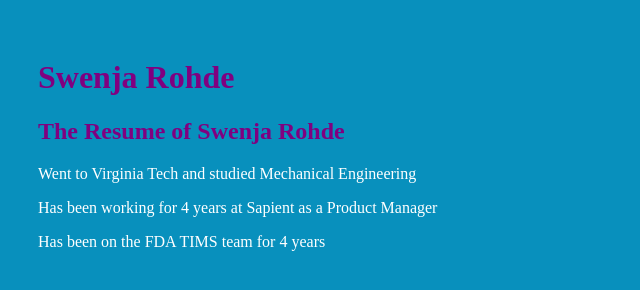
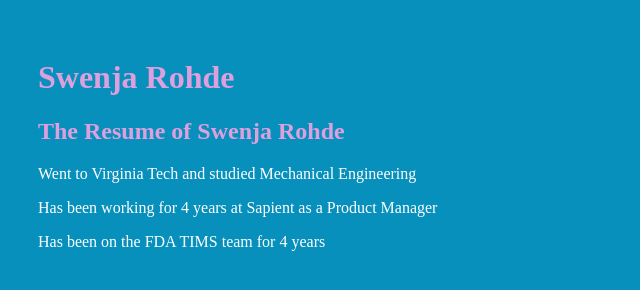
Before and after one commit to swenja15/swenja15, a plain HTML site: page index.html in a window 1280 px wide. Shown: the whole page, without its empty margins (0-640 px from the left). Drawn offline with Linux system fonts and the light colour scheme.

Commit message:
updated color

```diff
--- a/styles.css
+++ b/styles.css
@@ -1,10 +1,10 @@
 #title {
-    color: purple;
+    color: plum;
 }
 
 
 h2{
-    color: purple;
+    color: plum;
 }
 
 body{
```
